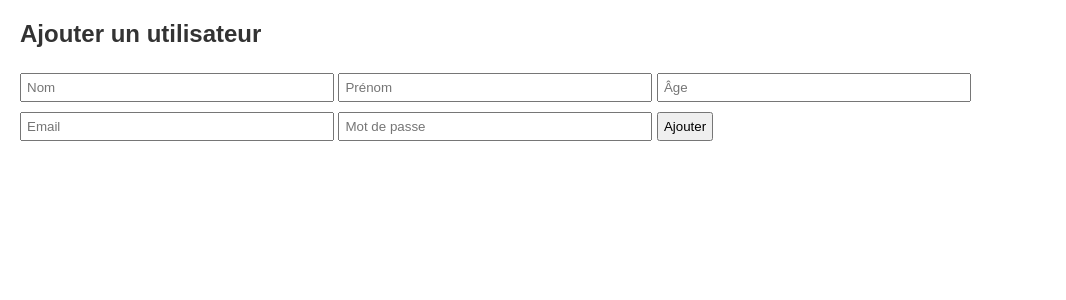
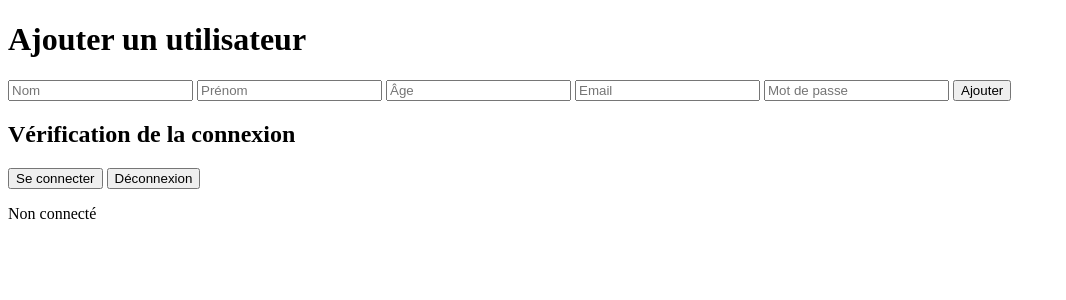
Before and after one commit to Quelick/Dev-site-web-ISEN, a PHP site: page /front.html in a window 1280 px wide. Shown: the top 300 px of the page, without its empty margins (0-1066 px from the left). Run offline with PHP 8.4, Linux system fonts and the light colour scheme.

Commit message:
Add files via upload

```diff
--- a/back.php
+++ b/back.php
@@ -1,7 +1,8 @@
 <?php
-// Activer les messages d'erreurs pour le débogage
 error_reporting(E_ALL);
 ini_set('display_errors', 1);
+
+session_start();
 
 // Connexion à la base de données
 $host = "localhost";
@@ -19,44 +20,53 @@ if ($conn->connect_error) {
 // Déterminer le type de requête
 $type = isset($_GET['type']) ? $_GET['type'] : '';
 
-// Récupérer la liste des utilisateurs
-if ($type === 'utilisateurs') {
-    $sql = "SELECT * FROM utilisateurs";
-    $result = $conn->query($sql);
-    $utilisateurs = [];
-
-    while ($row = $result->fetch_assoc()) {
-        $utilisateurs[] = $row;
-    }
-
-    echo json_encode($utilisateurs);
-}
-
-// Ajouter un utilisateur
-elseif ($type === 'ajouter' && $_SERVER['REQUEST_METHOD'] === 'POST') {
+if ($type === 'ajouter' && $_SERVER['REQUEST_METHOD'] === 'POST') {
+    // Ajouter un utilisateur
     $nom = $_POST['nom'];
     $prenom = $_POST['prenom'];
     $age = intval($_POST['age']);
     $email = $_POST['email'];
+    $motdepasse = password_hash($_POST['motdepasse'], PASSWORD_DEFAULT);
+
+    $sql = "INSERT INTO utilisateurs (nom, prenom, age, email, motdepasse) VALUES ('$nom', '$prenom', $age, '$email', '$motdepasse')";
+    if ($conn->query($sql) === TRUE) {
+        echo json_encode(["message" => "Utilisateur ajouté avec succès."]);
+    } else {
+        echo json_encode(["error" => "Erreur lors de l'ajout de l'utilisateur : " . $conn->error]);
+    }
+} elseif ($type === 'verifier') {
+    // Vérifier si un utilisateur est connecté
+    if (isset($_SESSION['user'])) {
+        echo json_encode(["message" => "Connecté : " . $_SESSION['user']['email']]);
+    } else {
+        echo json_encode(["error" => "Non connecté"]);
+    }
+} elseif ($type === 'connexion' && $_SERVER['REQUEST_METHOD'] === 'POST') {
+    // Connexion d'un utilisateur
+    $email = $_POST['email'];
     $motdepasse = $_POST['motdepasse'];
 
-    $sql = "INSERT INTO utilisateurs (nom, prenom, age, email, motdepasse) VALUES (?, ?, ?, ?, ?)";
-    $stmt = $conn->prepare($sql);
-    $stmt->bind_param("ssiss", $nom, $prenom, $age, $email, $motdepasse);
+    $sql = "SELECT * FROM utilisateurs WHERE email = '$email'";
+    $result = $conn->query($sql);
 
-    if ($stmt->execute()) {
-        echo json_encode(["message" => "Utilisateur ajouté avec succès."]);
+    if ($result->num_rows > 0) {
+        $user = $result->fetch_assoc();
+        if (password_verify($motdepasse, $user['motdepasse'])) {
+            $_SESSION['user'] = $user;
+            echo json_encode(["message" => "Connexion réussie"]);
+        } else {
+            echo json_encode(["error" => "Mot de passe incorrect"]);
+        }
     } else {
-        echo json_encode(["error" => "Erreur lors de l'ajout de l'utilisateur : " . $stmt->error]);
+        echo json_encode(["error" => "Utilisateur non trouvé"]);
     }
-    $stmt->close();
-}
-
-// Si aucun type correspondant
-else {
+} elseif ($type === 'deconnexion') {
+    // Déconnexion d'un utilisateur
+    session_destroy();
+    echo json_encode(["message" => "Déconnexion réussie"]);
+} else {
     echo json_encode(["error" => "Requête non valide"]);
 }
 
-// Fermeture de la connexion
 $conn->close();
 ?>
--- a/front.html
+++ b/front.html
@@ -4,64 +4,65 @@
     <meta charset="UTF-8">
     <meta name="viewport" content="width=device-width, initial-scale=1.0">
     <title>Gestion des utilisateurs</title>
-    <style>
-        body {
-            font-family: Arial, sans-serif;
-            margin: 20px;
+    <script>
+        async function ajouterUtilisateur() {
+            const nom = document.getElementById('nom').value;
+            const prenom = document.getElementById('prenom').value;
+            const age = document.getElementById('age').value;
+            const email = document.getElementById('email').value;
+            const motdepasse = document.getElementById('motdepasse').value;
+
+            const response = await fetch('back.php?type=ajouter', {
+                method: 'POST',
+                headers: { 'Content-Type': 'application/x-www-form-urlencoded' },
+                body: `nom=${nom}&prenom=${prenom}&age=${age}&email=${email}&motdepasse=${motdepasse}`
+            });
+
+            const result = await response.json();
+            alert(result.message || result.error);
         }
-        h2 {
-            color: #333;
+
+        async function verifierConnexion() {
+            const response = await fetch('back.php?type=verifier');
+            const result = await response.json();
+            document.getElementById('connexion-status').textContent = result.message || result.error;
         }
-        form input, form button {
-            margin: 5px 0;
-            padding: 5px;
-            width: calc(100% - 10px);
-            max-width: 300px;
+
+        async function connecterUtilisateur() {
+            const email = document.getElementById('email').value;
+            const motdepasse = document.getElementById('motdepasse').value;
+
+            const response = await fetch('back.php?type=connexion', {
+                method: 'POST',
+                headers: { 'Content-Type': 'application/x-www-form-urlencoded' },
+                body: `email=${email}&motdepasse=${motdepasse}`
+            });
+
+            const result = await response.json();
+            alert(result.message || result.error);
+            verifierConnexion();
         }
-        form button {
-            width: auto;
-            cursor: pointer;
+
+        async function deconnecterUtilisateur() {
+            const response = await fetch('back.php?type=deconnexion');
+            const result = await response.json();
+            alert(result.message || result.error);
+            verifierConnexion();
         }
-    </style>
+    </script>
 </head>
-<body>
-    <h2>Ajouter un utilisateur</h2>
-    <form id="add-user-form">
-        <input type="text" id="nom" placeholder="Nom" required>
-        <input type="text" id="prenom" placeholder="Prénom" required>
-        <input type="number" id="age" placeholder="Âge" required>
-        <input type="email" id="email" placeholder="Email" required>
-        <input type="password" id="motdepasse" placeholder="Mot de passe" required>
-        <button type="submit">Ajouter</button>
-    </form>
+<body onload="verifierConnexion()">
+    <h1>Ajouter un utilisateur</h1>
+    <input type="text" id="nom" placeholder="Nom">
+    <input type="text" id="prenom" placeholder="Prénom">
+    <input type="number" id="age" placeholder="Âge">
+    <input type="email" id="email" placeholder="Email">
+    <input type="password" id="motdepasse" placeholder="Mot de passe">
+    <button onclick="ajouterUtilisateur()">Ajouter</button>
 
-    <script>
-        // Fonction pour ajouter un utilisateur via le formulaire
-        document.getElementById('add-user-form').addEventListener('submit', function (e) {
-            e.preventDefault();
-
-            const formData = new FormData();
-            formData.append('nom', document.getElementById('nom').value);
-            formData.append('prenom', document.getElementById('prenom').value);
-            formData.append('age', document.getElementById('age').value);
-            formData.append('email', document.getElementById('email').value);
-            formData.append('motdepasse', document.getElementById('motdepasse').value);
-
-            fetch('back.php?type=ajouter', {
-                method: 'POST',
-                body: formData
-            })
-                .then(response => response.json())
-                .then(data => {
-                    if (data.message) {
-                        alert(data.message);
-                        document.getElementById('add-user-form').reset();
-                    } else if (data.error) {
-                        alert(data.error);
-                    }
-                })
-                .catch(error => console.error('Erreur lors de l\'ajout de l\'utilisateur:', error));
-        });
-    </script>
+    <h2>Vérification de la connexion</h2>
+    <button onclick="connecterUtilisateur()">Se connecter</button>
+    <button onclick="deconnecterUtilisateur()">Déconnexion</button>
+    <p id="connexion-status"></p>
 </body>
 </html>
```
